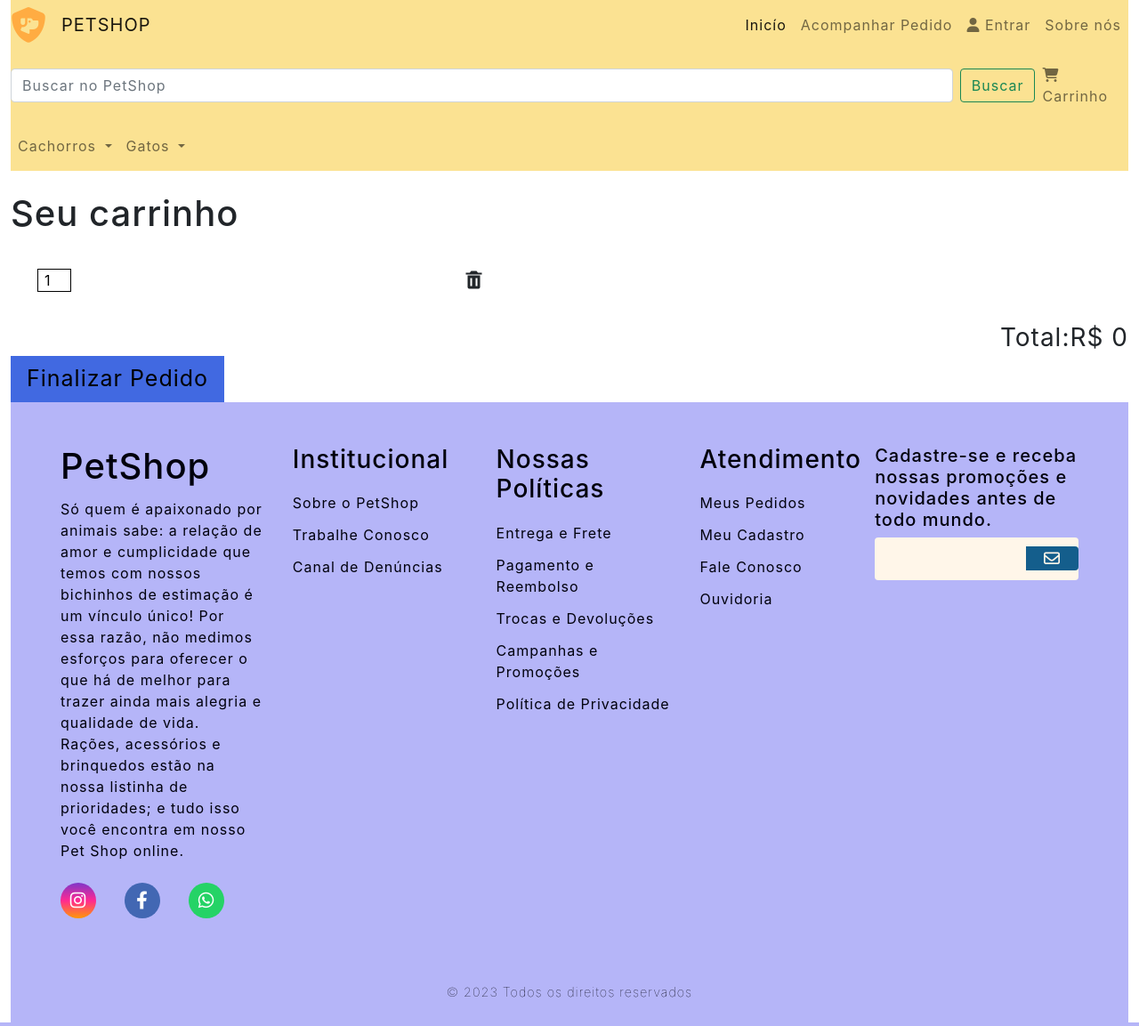
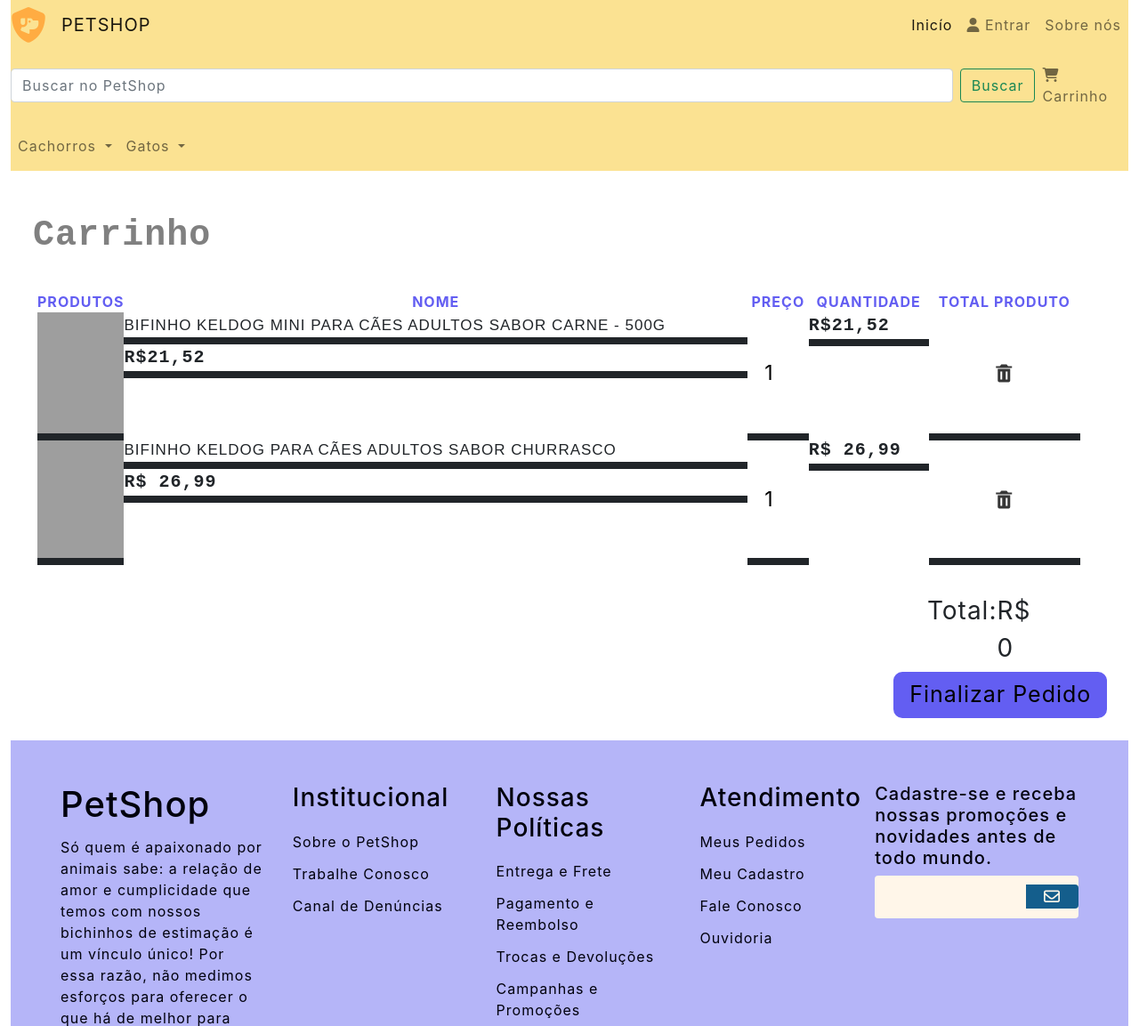
Before and after one commit to sabriinallopes/Projeto---DW, a PHP site: page /carrinho.html in a window 1280 px wide. Shown: the top 1153 px of the page at 89% size. Run offline with PHP 8.4, Linux system fonts and the light colour scheme; some libraries are stand-ins or nearby versions; grey boxes are pictures that could not be loaded.

Commit message:
Add files via upload

```diff
--- a/carrinho.html
+++ b/carrinho.html
@@ -43,9 +43,6 @@
                     <ul class="navbar-nav ms-auto mb-lg-0">
                         <li class="nav-item">
                             <a class="nav-link active" aria-current="page" href="index.html">Inicío</a>
-                        </li>
-                        <li class="nav-item">
-                            <a class="nav-link" href="acompanharPedido.html">Acompanhar Pedido</a>
                         </li>
                         <li class="nav-item">
                             <a href="login.html" rel="" class="nav-link">
@@ -122,14 +119,52 @@
 
         <!--INICIO CARRINHO-->
         <div class="carrinhoCompras">
-            <h2 class="carrinho">Seu carrinho</h2>
+            <h2 class="carrinho">Carrinho</h2>
             <div class="produtos">
-                <div class="detalhes">
-                    <div class="itemNome"></div>
-                    <div class="itemPreco"></div>
-                    <input type="number" value="1" class="quantidade">
-                </div>
-                <i class='bx bxs-trash remove'></i>
+                <section>
+                    <table>
+                        <thead>
+                            <tr>
+                                <th>Produtos</th>
+                                <th>Nome</th>
+                                <th>Preço</th>
+                                <th>Quantidade</th>
+                                <th>Total produto</th>
+                                <th></th>
+                            </tr>
+                            </tr>
+                        </thead>
+                        <tbody>
+                            <td class="produtoImage"> <img src="https://images.petz.com.br/fotos/1628688499151.jpg"
+                                    class="product-thumb" alt="Biscoito Petz Clássico para Cães Adultos"></td>
+                            <td class="itemNome">Bifinho KelDog Mini para Cães Adultos Sabor Carne - 500g</td>
+                            <td class="itemPreco">R$21,52</td>
+                            <td>
+                                <div>
+                                    <input type="number" value="1" class="qty" min="0">
+                                </div>
+                            </td>
+                            <td class="itemPreco">R$21,52</td>
+                            <td><button class="btnRemove" onclick="removeItens(event)"><i
+                                        class='bx bxs-trash remove'></i></button></td>
+                        </tbody>
+                        <tbody>
+                            <td class="produtoImage"> <img src="https://images.petz.com.br/fotos/1661783580698.jpg"
+                                    class="product-thumb" alt="Biscoito Petz Clássico para Cães Adultos"></td>
+                            <td class="itemNome">Bifinho Keldog para Cães Adultos Sabor Churrasco</td>
+                            <td class="itemPreco">R$ 26,99</td>
+                            <td>
+                                <div>
+                                    <input type="number" value="1" class="qty" min="0">
+                                </div>
+                            </td>
+                            <td class="itemPreco">R$ 26,99</td>
+                            <td><button class="btnRemove" onclick="removeItens()"><i
+                                        class='bx bxs-trash remove'></i></button></td>
+                        </tbody>
+                    </table>
+                </section>
+
             </div>
             <div class="total">
                 <div class="totalTitulo">Total: </div>
--- a/csscarrinho.css
+++ b/csscarrinho.css
@@ -1,12 +1,41 @@
 .carrinho {
     text-align: justify;
     font-size: 40px;
+    font-family: 'Courier New', Courier, monospace;
+    margin-left: 2%;
+    margin-top: 2%;
+    font-weight: bold;
+    color: #808080;
 }
 
 .produtos {
     display: grid;
     grid-template-columns: 40% 70% 23%;
     align-items: center;
+}
+.produtoImage{
+    width: 7.5%;
+    height: 140px;
+}
+
+.qty{
+    justify-content: flex-end;
+    display: flex;
+    margin: auto;
+    font-size: 23px;
+    font-style: initial;
+    border-radius: 6px;
+    border: none;
+    width: 30px;
+}
+
+.btnRemove{
+    border: none;
+    font-size: 30px;
+    text-align: center;
+    margin: auto;
+    color: #363636;
+    background-color: #fff;
 }
 
 .itemNome {
@@ -30,6 +59,8 @@
     display: flex;
     justify-content: flex-end;
     font-size: 1.75rem;
+    margin-right: 7%;
+    margin-left: 82%;
 }
 
 .btnCompra {
@@ -38,7 +69,59 @@
     cursor: pointer;
     padding: 7px 18px;
     font-size: 25px;
-    background-color: #4169E1;
+    background-color: #635EF2;
     border: none;
-    margin-right: 1rem;
+    margin-top: 0.5%;
+    margin-left: 79%;
+    margin-bottom: 2%;
+    border-radius: 10px;
 }
+
+.itemNome {
+    font-family: Arial, Helvetica, sans-serif;
+    text-transform: uppercase;
+    font-size: 14px;
+}
+
+.itemPreco {
+    font-family: 'Courier New', Courier, monospace;
+    font-weight: bolder;
+    font-size: 17px;
+}
+
+table {
+    width: 245%;
+    text-align: center;
+}
+
+thead {
+    text-align: center;
+    text-transform: uppercase;
+    margin: auto;
+    color: #635EF2;
+}
+
+tbody {
+    margin: auto;
+
+    td {
+        border-bottom: 8px solid;
+        text-align: center;
+    }
+
+    .itemNome {
+        text-align: center;
+        text-transform: uppercase;
+        font-size: 17px;
+        align-items: center;
+        display: flex;
+    }
+
+    .itemPreco {
+        text-align: center;
+        text-transform: uppercase;
+        font-size: 20px;
+        align-items: center;
+        display: flex;
+    }
+}
```
